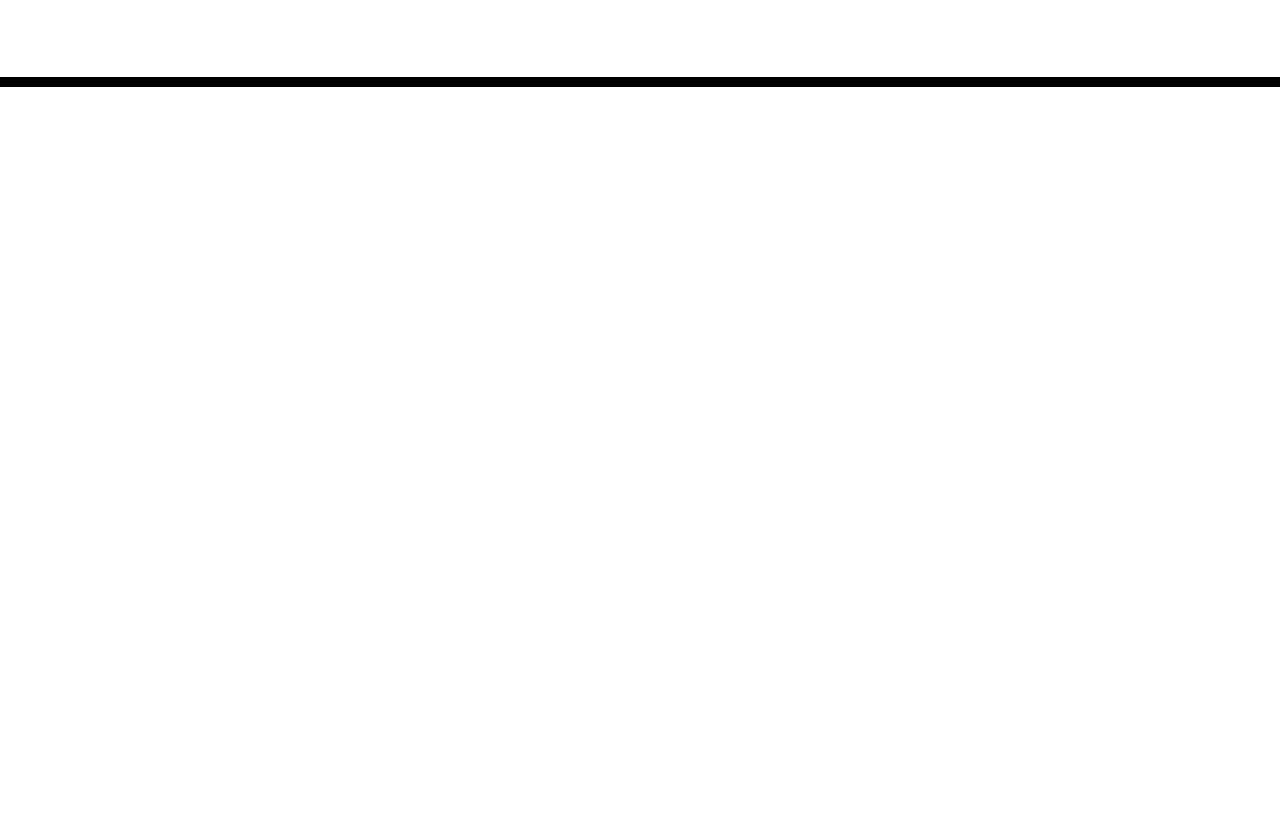
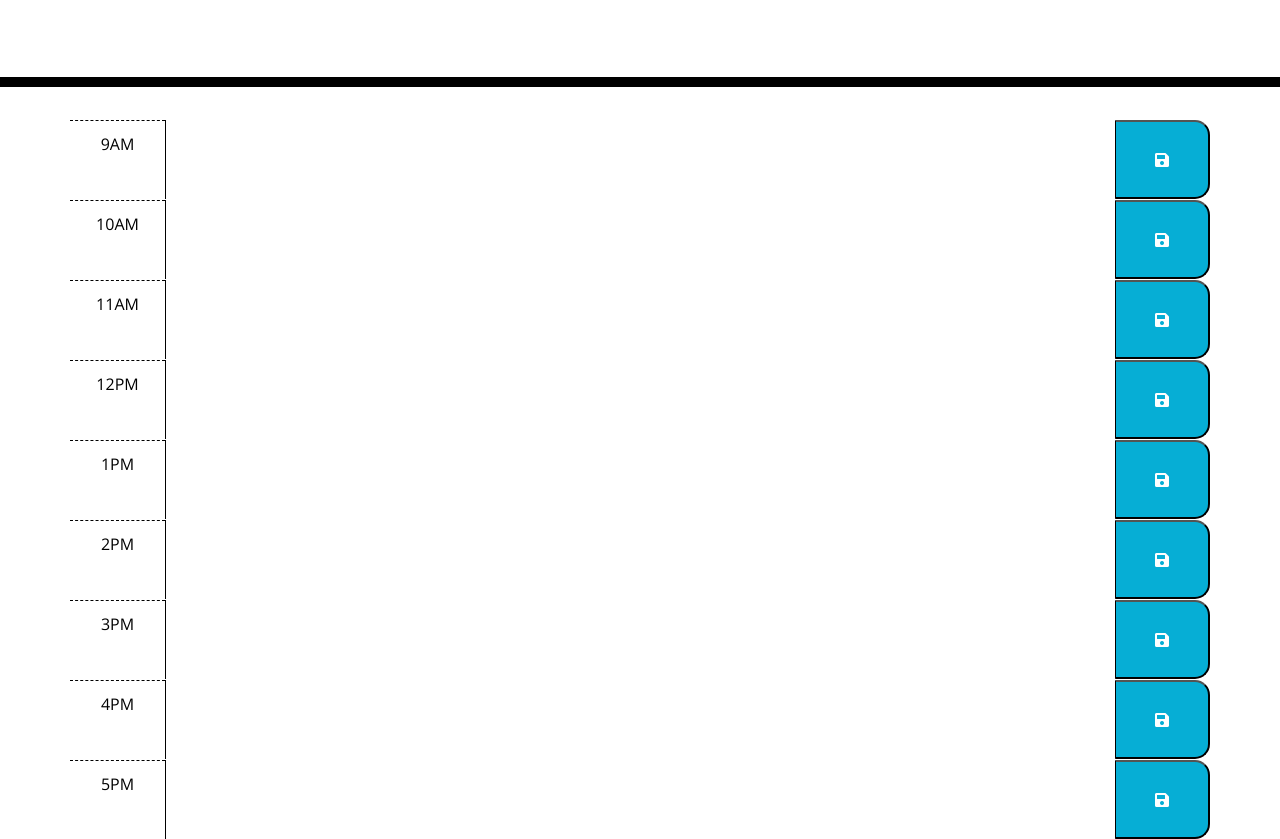
Before and after one commit to michaelheinhold/day-scheduler, a plain HTML site: page index.html in a window 1280 px wide. Shown: the part 181-1020 px from the top of the page. Before the commit the page ends 800 px from the top, so only its background shows below. Drawn offline with nearby package versions, Linux system fonts and the light colour scheme; files that its build step writes are made by us from their sources.

Commit message:
timeblocks

```diff
--- a/assets/css/style.css
+++ b/assets/css/style.css
@@ -40,21 +40,20 @@ textarea{
   background-color: #ffffff;
   color: #000000;
   border-top: 1px dashed #000000;
+  padding: 15px;
 }
 
 .past {
   background-color: #d3d3d3;
-  color: white;
 }
 
 .present {
   background-color: #ff6961;
-  color: white;
 }
 
 .future {
   background-color: #77dd77;
-  color: white;
+
 }
 
 .saveBtn {
--- a/index.html
+++ b/index.html
@@ -18,7 +18,7 @@
       href="https://fonts.googleapis.com/css?family=Open+Sans&display=swap"
       rel="stylesheet"
     />
-    <link rel="stylesheet" href="style.css" />
+    <link rel="stylesheet" href="./assets/css/style.css" />
     <title>Work Day Scheduler</title>
   </head>
 
@@ -30,6 +30,51 @@
     </header>
     <div class="container">
       <!-- Timeblocks go here -->
+      <div class="row time-block">
+        <div class="col-1 hour" id="hour">9AM</div>
+        <textarea class="col-10" id="task-space"></textarea>
+        <button class="saveBtn col-1"><i class="fas fa-save fa-2xl"></i></button>
+      </div>
+      <div class="row time-block">
+        <div class="col-1 hour" id="hour"><p>10AM</p></div>
+        <textarea class="col-10" id="task-space"></textarea>
+        <button class="saveBtn col-1"><i class="fas fa-save fa-2xl"></i></button>
+      </div>
+      <div class="row time-block">
+        <div class="col-1 hour" id="hour">11AM</div>
+        <textarea class="col-10" id="task-space"></textarea>
+        <button class="saveBtn col-1"><i class="fas fa-save fa-2xl"></i></button>
+      </div>
+      <div class="row time-block">
+        <div class="col-1 hour" id="hour">12PM</div>
+        <textarea class="col-10" id="task-space"></textarea>
+        <button class="saveBtn col-1"><i class="fas fa-save fa-2xl"></i></button>
+      </div>
+      <div class="row time-block">
+        <div class="col-1 hour" id="hour">1PM</div>
+        <textarea class="col-10" id="task-space"></textarea>
+        <button class="saveBtn col-1"><i class="fas fa-save fa-2xl"></i></button>
+      </div>
+      <div class="row time-block">
+        <div class="col-1 hour" id="hour">2PM</div>
+        <textarea class="col-10" id="task-space"></textarea>
+        <button class="saveBtn col-1"><i class="fas fa-save fa-2xl"></i></button>
+      </div>
+      <div class="row time-block">
+        <div class="col-1 hour" id="hour">3PM</div>
+        <textarea class="col-10" id="task-space"></textarea>
+        <button class="saveBtn col-1"><i class="fas fa-save fa-2xl"></i></button>
+      </div>
+      <div class="row time-block">
+        <div class="col-1 hour" id="hour">4PM</div>
+        <textarea class="col-10" id="task-space"></textarea>
+        <button class="saveBtn col-1"><i class="fas fa-save fa-2xl"></i></button>
+      </div>
+      <div class="row time-block">
+        <div class="col-1 hour" id="hour">5PM</div>
+        <textarea class="col-10" id="task-space"></textarea>
+        <button class="saveBtn col-1"><i class="fas fa-save fa-2xl"></i></button>
+      </div>
     </div>
 
     <script src="https://code.jquery.com/jquery-3.4.1.min.js"></script>
```
Also changed, not shown: assets/js/script.js (added).
